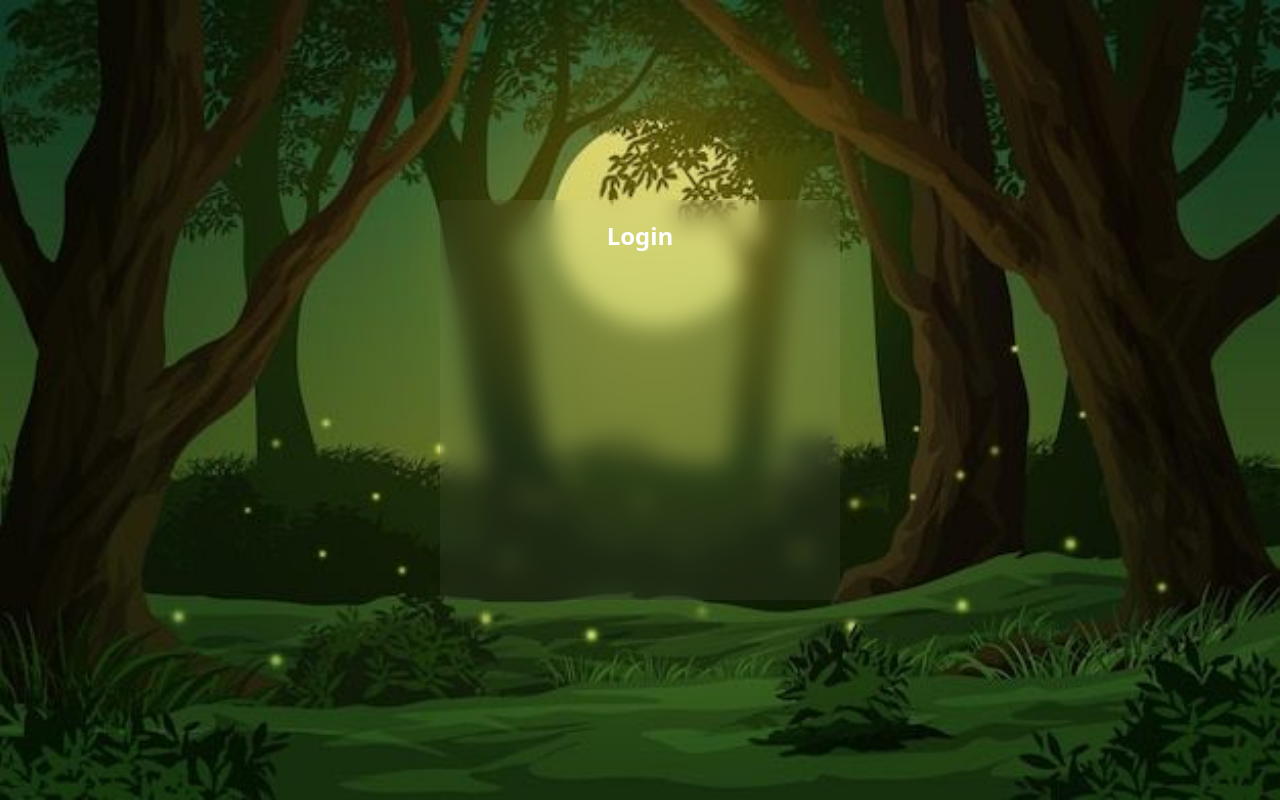
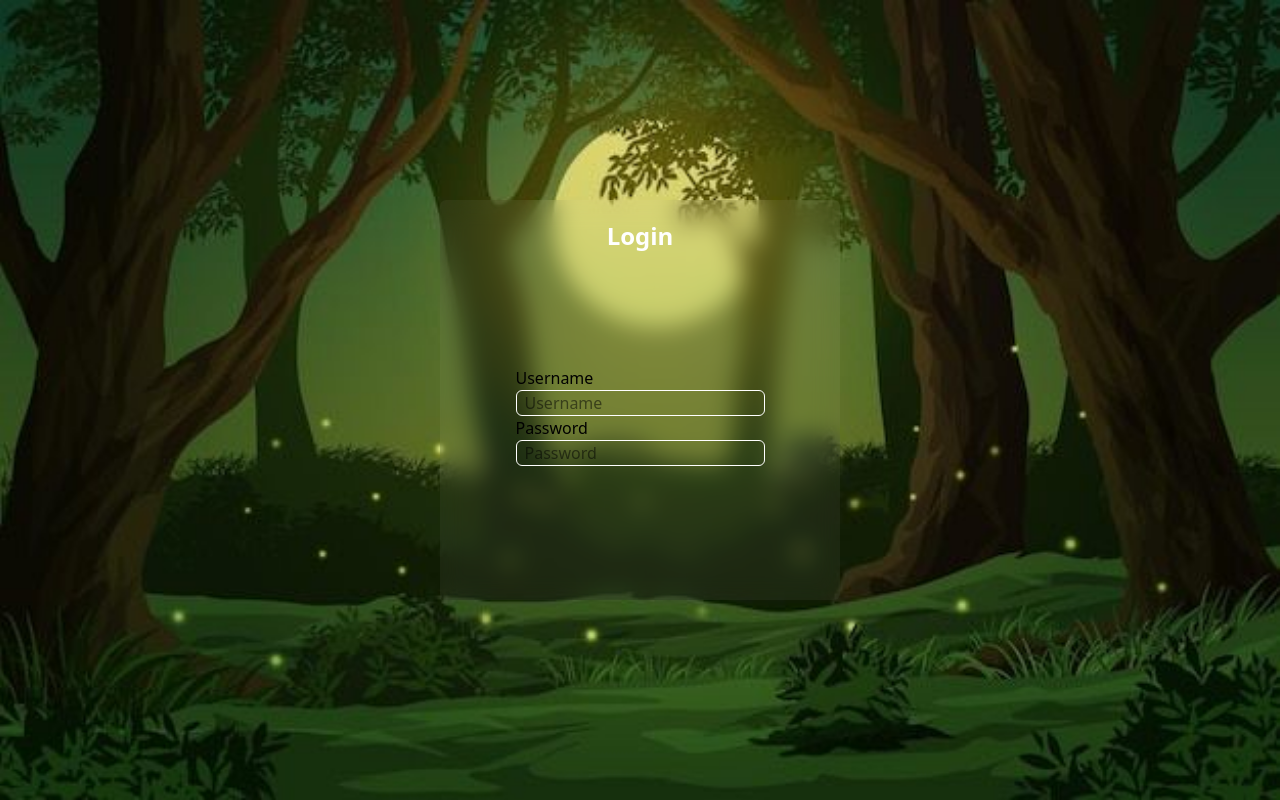
Before and after one commit to Aarongel205/auth-toturial, a React (Vite) app: page / in a window 1280 px wide. Built offline with nearby package versions, Linux system fonts and the light colour scheme.

Commit message:
added input

```diff
--- a/src/App.tsx
+++ b/src/App.tsx
@@ -4,6 +4,17 @@ function App() {
     <div id='wrapper' className='bg-[url(src/assets/nightForest.jpg)] h-screen flex flex-col bg-cover bg-center justify-center items-center'>
       <div id='container' className='bg-white/5 w-100 h-100 backdrop-blur-md rounded-md boder-1 border-gray-600 flex flex-col p-5'>
         <h4 className="text-white text-center text-2xl font-bold">Login</h4>
+        <div id='input-container' className='flex flex-col size-full justify-center items-center'>
+          <div id='user-input'>
+            <label>Username</label><br></br>
+            <input className='border-1 border-white px-2 rounded-md' type='text' placeholder='Username' required></input>
+          </div>
+
+          <div id='user-password'>
+            <label>Password</label><br></br>
+            <input className='border-1 border-white px-2 rounded-md' type='password' placeholder='Password' required></input>
+          </div>
+        </div>
       </div>
     </div>
     </>
```
